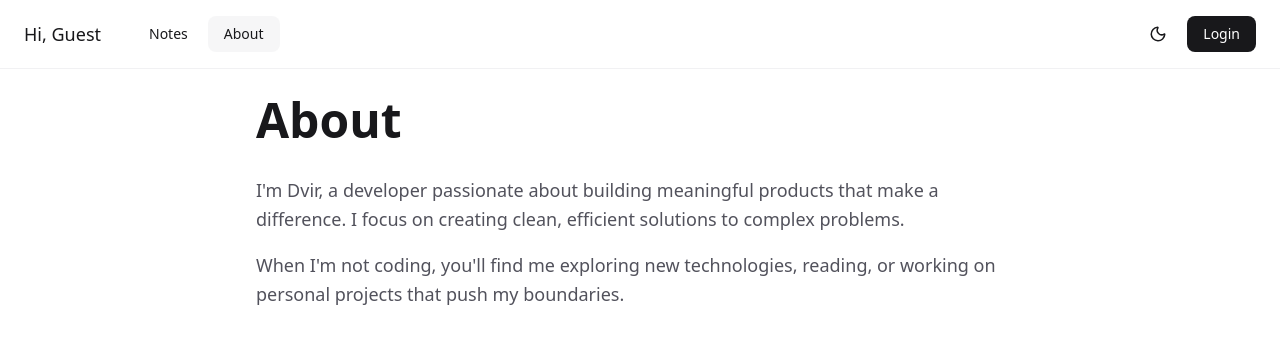
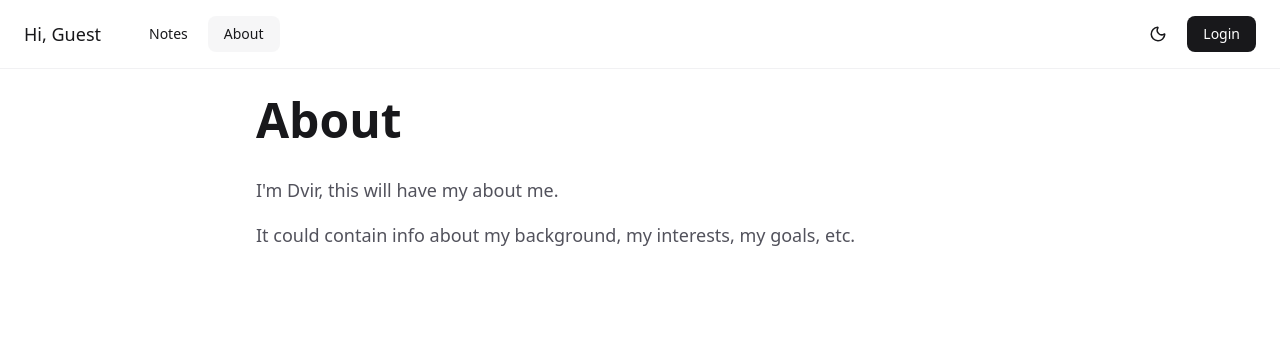
Before and after one commit to dvirzg/com, a React (Vite) app: page /about in a window 1280 px wide. Shown: the top 344 px of the page. Built offline with nearby package versions, Linux system fonts and the light colour scheme; no server answers; the database is empty.

Commit message:
rmeove filler in

```diff
--- a/src/pages/About.jsx
+++ b/src/pages/About.jsx
@@ -7,13 +7,10 @@ const About = () => {
         </h1>
         <div className="space-y-4">
           <p className="text-lg text-zinc-600 dark:text-zinc-400 leading-relaxed">
-            I'm Dvir, a developer passionate about building meaningful products
-            that make a difference. I focus on creating clean, efficient solutions
-            to complex problems.
+            I'm Dvir, this will have my about me.
           </p>
           <p className="text-lg text-zinc-600 dark:text-zinc-400 leading-relaxed">
-            When I'm not coding, you'll find me exploring new technologies,
-            reading, or working on personal projects that push my boundaries.
+            It could contain info about my background, my interests, my goals, etc.
           </p>
         </div>
       </div>
--- a/src/pages/Home.jsx
+++ b/src/pages/Home.jsx
@@ -15,7 +15,7 @@ const Home = () => {
             Hi, I'm Dvir
           </h1>
           <p className="text-lg md:text-xl text-zinc-600 dark:text-zinc-400">
-            I'm a software engineer passionate about building great products.
+            Welcome to my personal website.
           </p>
         </motion.div>
 
```
